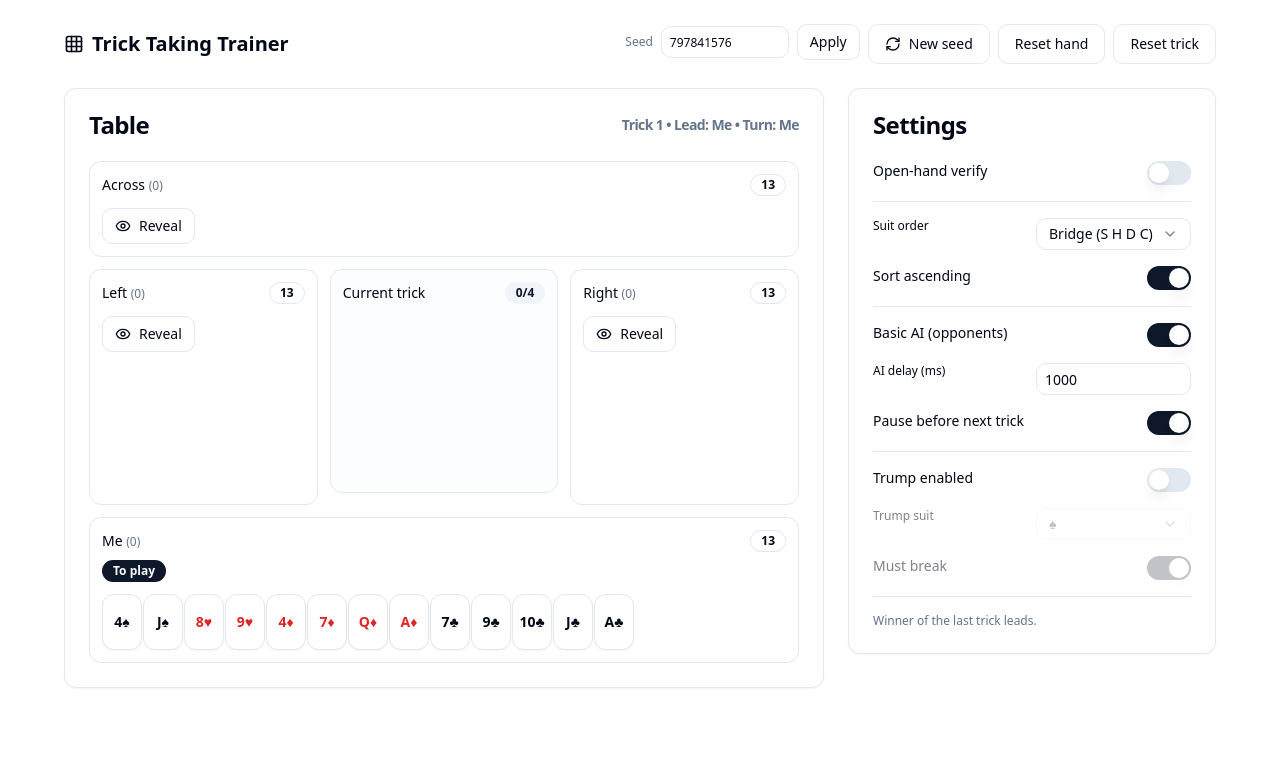
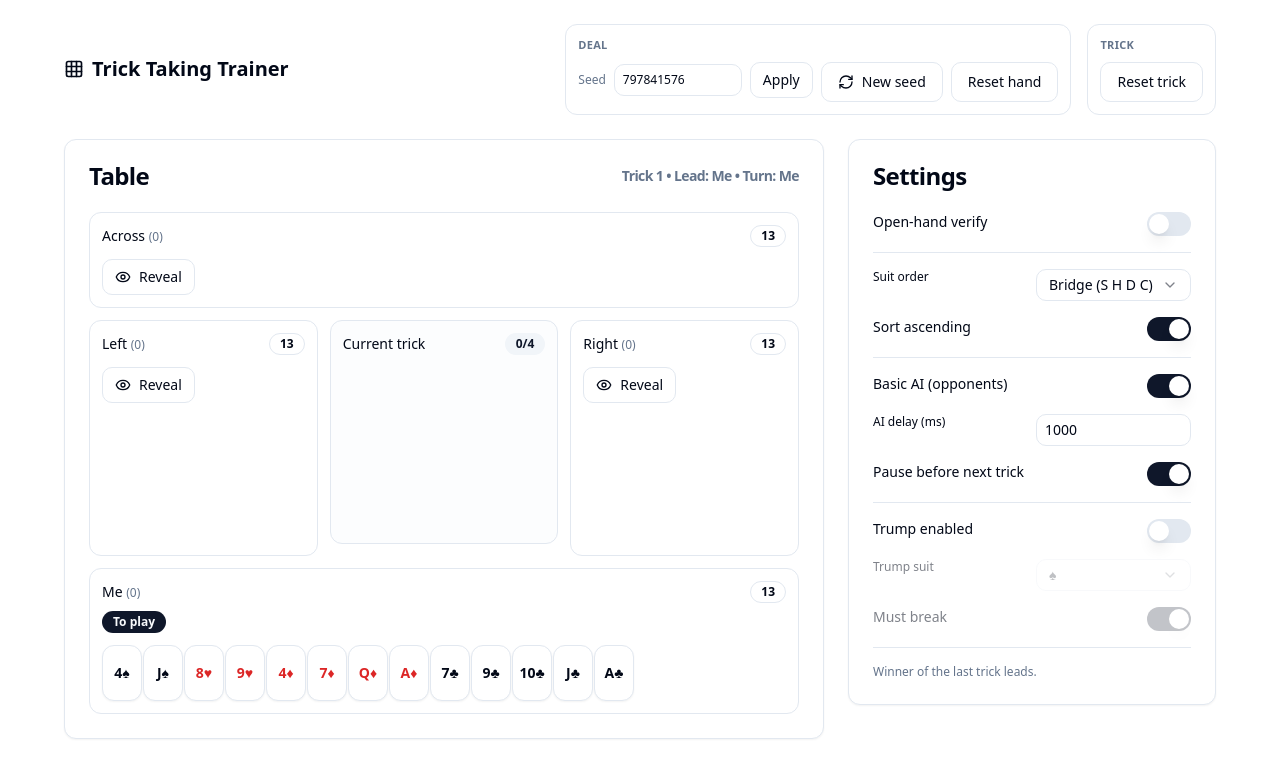
Before and after one commit to gsingh93/trick-taking-trainer, a React (Vite) app: page / in a window 1280 px wide. Shown: the top 778 px of the page. Built offline with nearby package versions, Linux system fonts and the light colour scheme; the HTML template or start-up script is replaced by a standard one.

Commit message:
Group deal and trick buttons separately

```diff
--- a/src/App.tsx
+++ b/src/App.tsx
@@ -751,7 +751,10 @@ export default function App() {
             <Grid3X3 className="h-5 w-5" />
             <h1 className="text-xl font-semibold">Trick Taking Trainer</h1>
           </div>
-          <div className="flex gap-2">
+          <div className="flex flex-wrap items-start gap-4">
+            <div className="space-y-2 rounded-lg border bg-card/50 p-3">
+              <div className="text-[11px] font-semibold uppercase tracking-wide text-muted-foreground">Deal</div>
+              <div className="flex flex-wrap items-start gap-2">
                 <div className="flex flex-col">
                   <div className="flex items-center gap-2">
                     <span className="text-xs text-muted-foreground">Seed</span>
@@ -782,9 +785,16 @@ export default function App() {
                 <Button variant="outline" onClick={resetHand}>
                   Reset hand
                 </Button>
+              </div>
+            </div>
+            <div className="space-y-2 rounded-lg border bg-card/50 p-3">
+              <div className="text-[11px] font-semibold uppercase tracking-wide text-muted-foreground">Trick</div>
+              <div>
                 <Button variant="outline" className="gap-2" onClick={resetTrickOnly}>
                   Reset trick
                 </Button>
+              </div>
+            </div>
           </div>
         </header>
 
```
Lines whose indentation alone changed are shown as unchanged.
